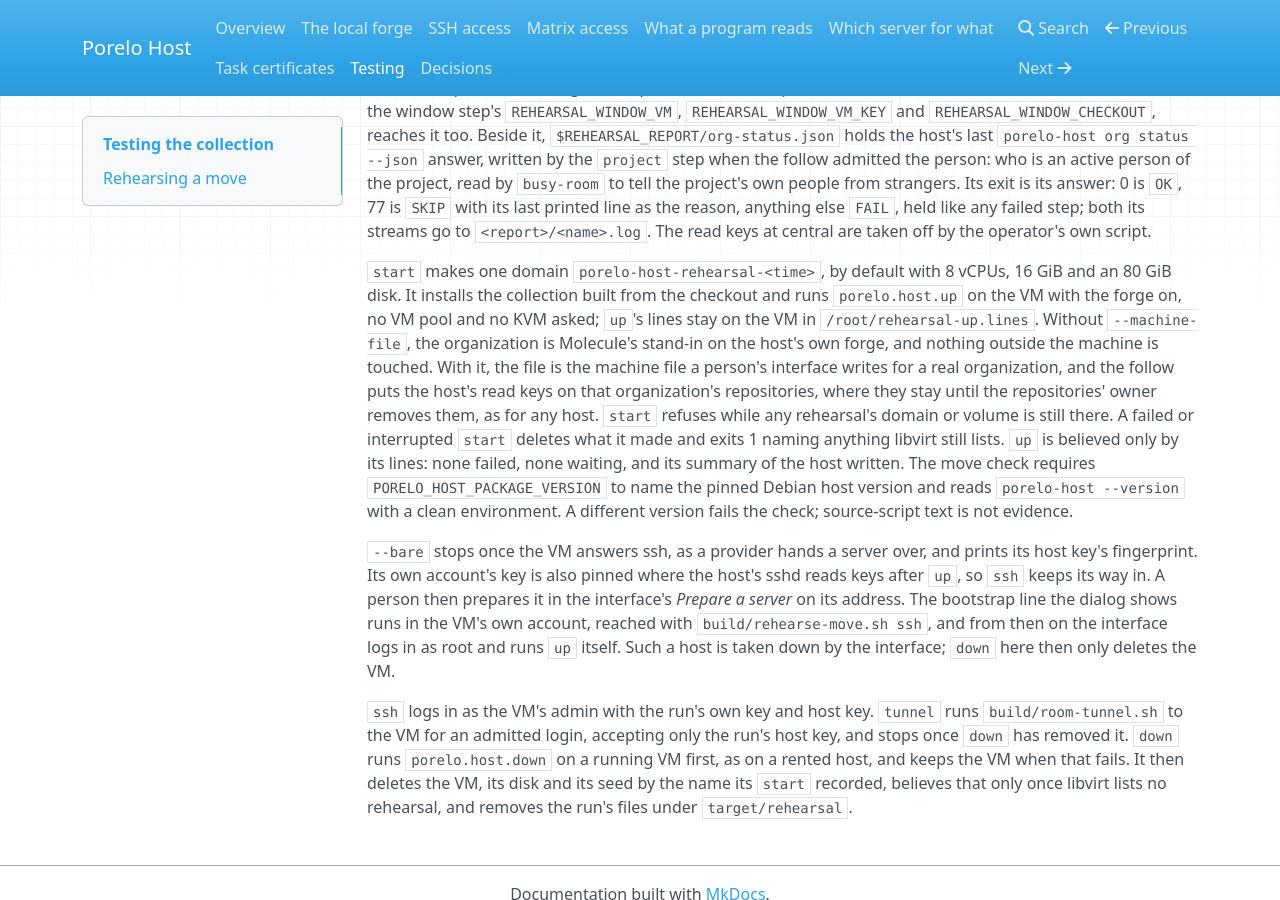
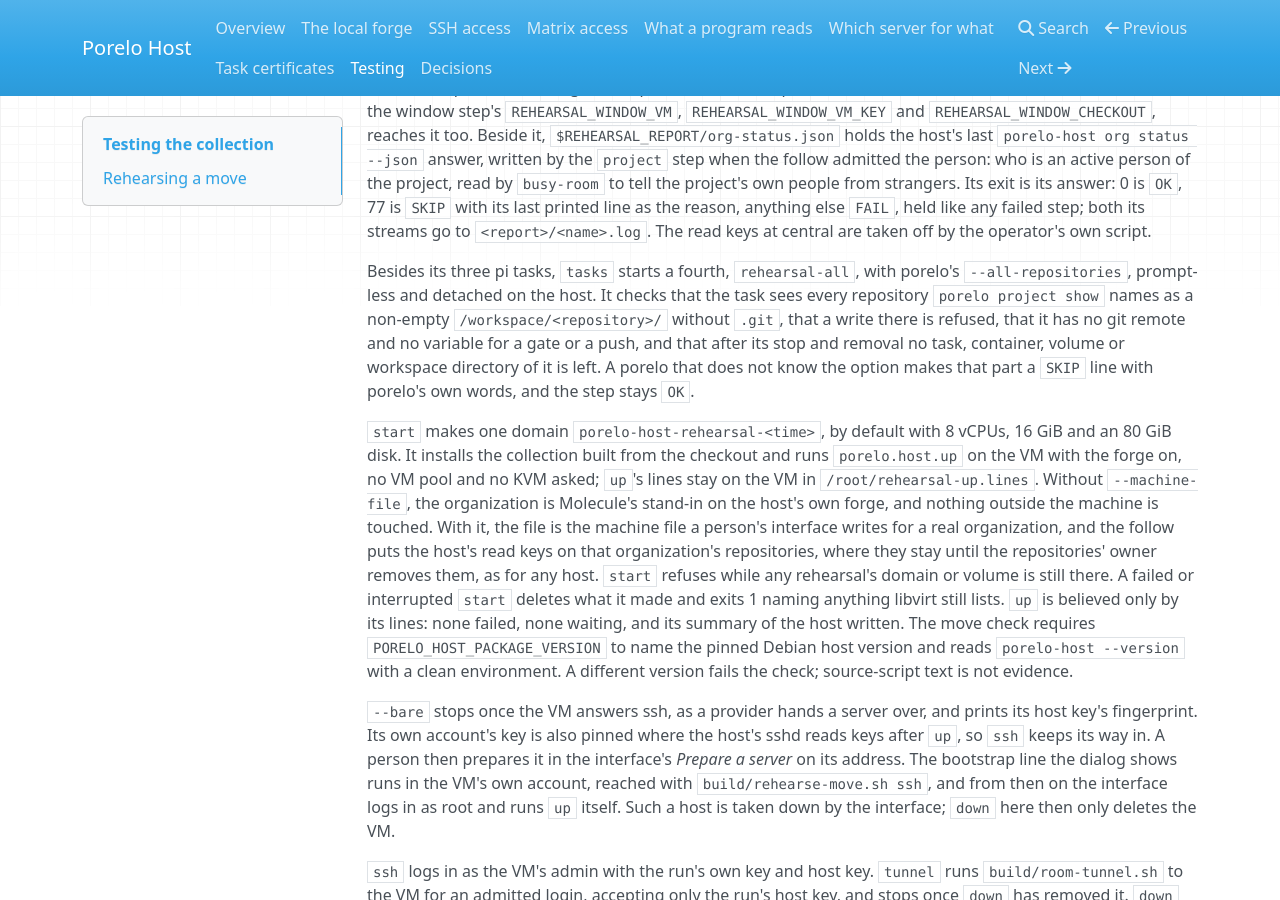
Before and after one commit to porelo-ai/porelo-host, an MkDocs documentation site: the page built from doc/testing.md, in a window 1280 px wide and 900 px high, scrolled down 3144 px. Built offline with MkDocs 1.6.1, drawn with Linux system fonts in a browser that asks for light colours; nearby versions of some CDN libraries.

Commit message:
Start a task that reads every repository in the rehearsal
Assisted-by: Claude Code, claude-opus-5-5

```diff
--- a/doc/testing.md
+++ b/doc/testing.md
@@ -131,6 +131,12 @@ the project's own people from strangers. Its exit is its answer: 0 is `OK`, 77 i
 the reason, anything else `FAIL`, held like any failed step; both its streams go to `<report>/<name>.log`. The read keys
 at central are taken off by the operator's own script.
 
+Besides its three pi tasks, `tasks` starts a fourth, `rehearsal-all`, with porelo's `--all-repositories`, prompt-less
+and detached on the host. It checks that the task sees every repository `porelo project show` names as a non-empty
+`/workspace/<repository>/` without `.git`, that a write there is refused, that it has no git remote and no variable for
+a gate or a push, and that after its stop and removal no task, container, volume or workspace directory of it is left.
+A porelo that does not know the option makes that part a `SKIP` line with porelo's own words, and the step stays `OK`.
+
 `start` makes one domain `porelo-host-rehearsal-<time>`, by default with 8 vCPUs, 16 GiB and an 80 GiB disk. It installs the collection
 built from the checkout and runs `porelo.host.up` on the VM with the forge on, no VM pool and no KVM asked; `up`'s lines stay
 on the VM in `/root/rehearsal-up.lines`. Without `--machine-file`, the organization is Molecule's stand-in on the
```
Also changed, not shown: issues/HO170-The-Rehearsal-Starts-A-Task-That-Reads-Every-Repository.md (+6 -6 lines), issues/README.md (+1 -1 lines), 1 other file.
